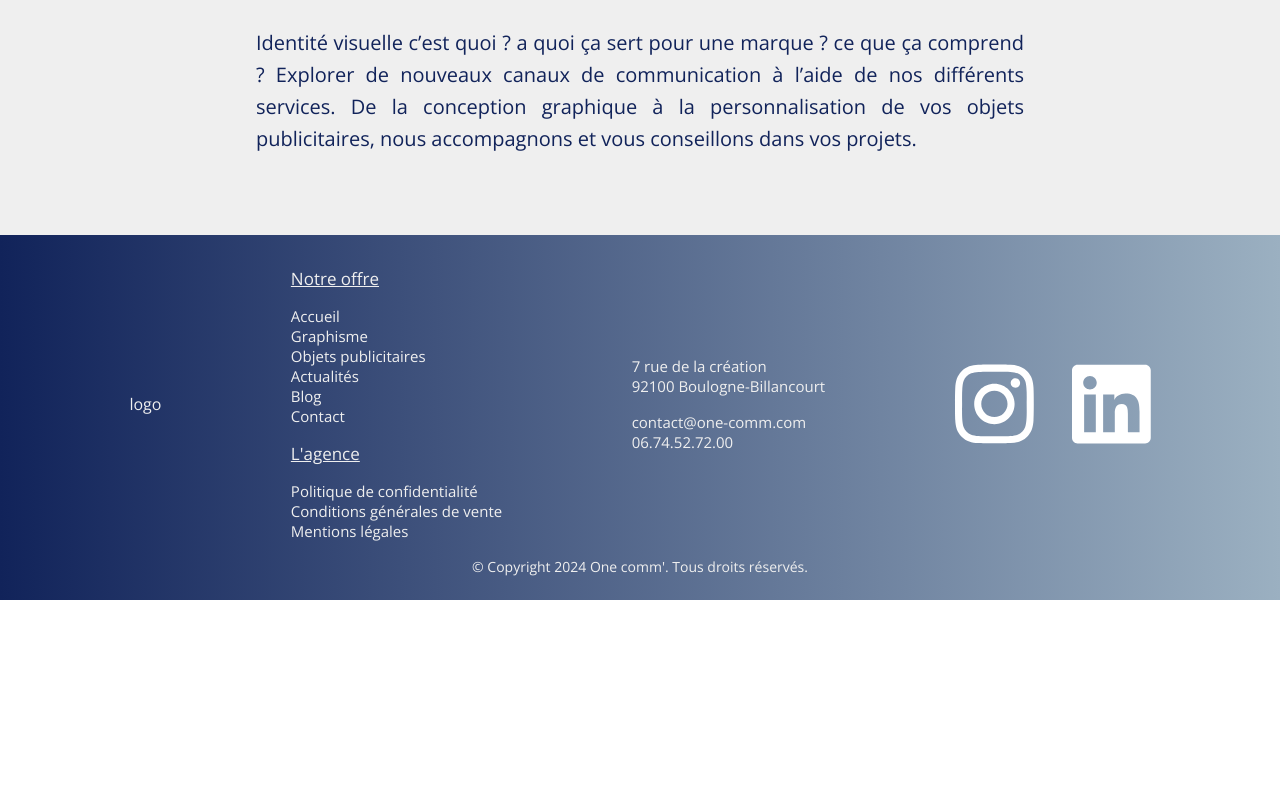
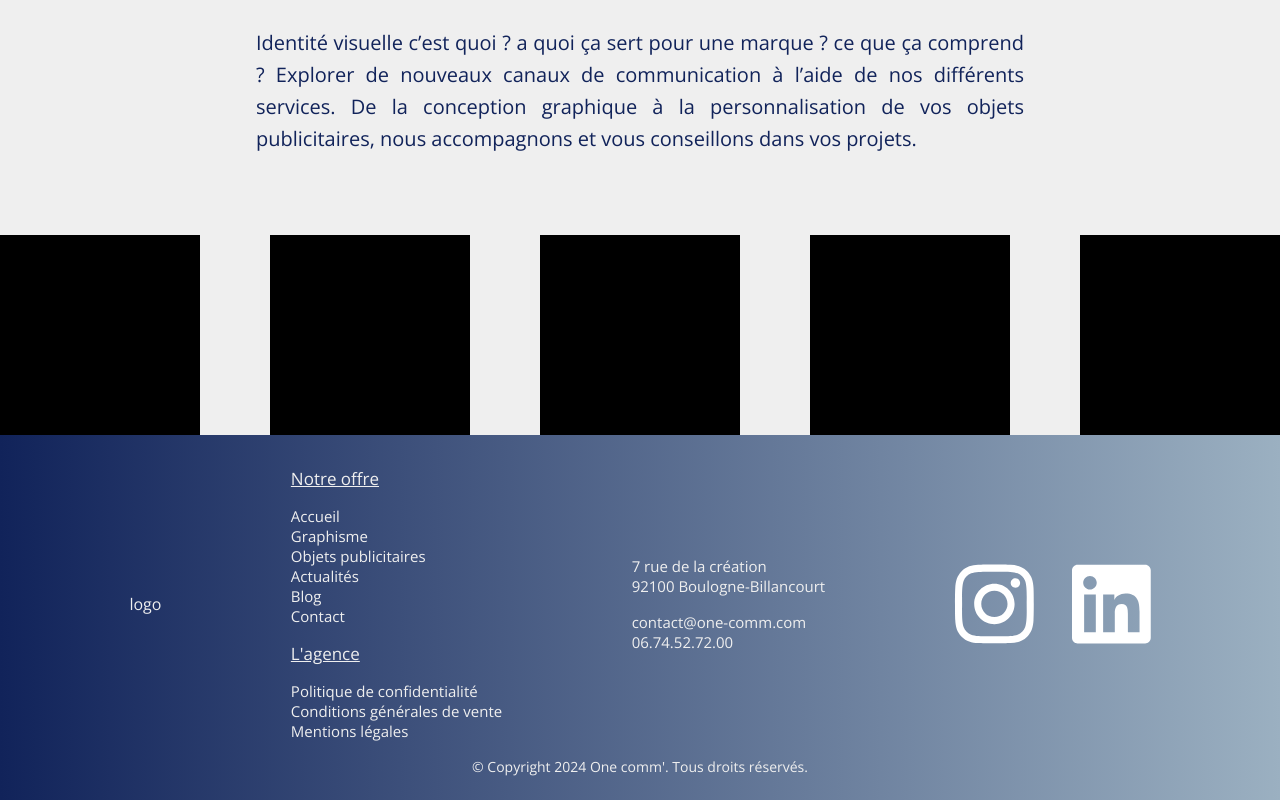
Before and after one commit to Scharlyopitz/One-comm, a React (Vite) app: page /graphicDesign in a window 1280 px wide. Shown: the part 1644-2444 px from the top of the page. Before the commit the page ends 2244 px from the top, so only its background shows below. Built offline with nearby package versions, Linux system fonts and the light colour scheme.

Commit message:
Style sliderContainer

```diff
--- a/src/components/GraphicDesign/GDSection2.jsx
+++ b/src/components/GraphicDesign/GDSection2.jsx
@@ -16,6 +16,7 @@ export default function GDSection2() {
         h1="Création de votre identité visuelle."
         p="Identité visuelle c’est quoi ? a quoi ça sert pour une marque ? ce que ça comprend ? Explorer de nouveaux canaux de communication à l’aide de nos différents services. De la conception graphique à la personnalisation de vos objets publicitaires, nous accompagnons et vous conseillons dans vos projets."
       />
+      <Slider />
     </section>
   );
 }
@@ -42,3 +43,13 @@ function Logos() {
 function Logo() {
   return <div className="Card">Logo</div>;
 }
+
+function Slider() {
+  return (
+    <div className="sliderContainer">
+      {[...Array(5)].map((_, i) => {
+        return <div key={i} className="slider"></div>;
+      })}
+    </div>
+  );
+}
--- a/src/sass/graphicDesign/_GDsection2.scss
+++ b/src/sass/graphicDesign/_GDsection2.scss
@@ -28,4 +28,20 @@
     justify-content: space-between;
     align-items: center;
   }
+
+  // SLIDER CONTAINER
+
+  .sliderContainer {
+    display: flex;
+    align-items: center;
+    justify-content: space-between;
+    width: 100%;
+    height: 200px;
+
+    .slider {
+      width: 200px;
+      height: 100%;
+      background-color: black;
+    }
+  }
 }
--- a/src/style/style.css
+++ b/src/style/style.css
@@ -302,6 +302,18 @@ footer .copyright p {
   width: 60%;
   justify-content: space-between;
   align-items: center;
+}
+.GDSection2 .sliderContainer {
+  display: flex;
+  align-items: center;
+  justify-content: space-between;
+  width: 100%;
+  height: 200px;
+}
+.GDSection2 .sliderContainer .slider {
+  width: 200px;
+  height: 100%;
+  background-color: black;
 }
 
 .section1 {
```
Also changed, not shown: 1 other file (tests, documents, lock files or other folders).
